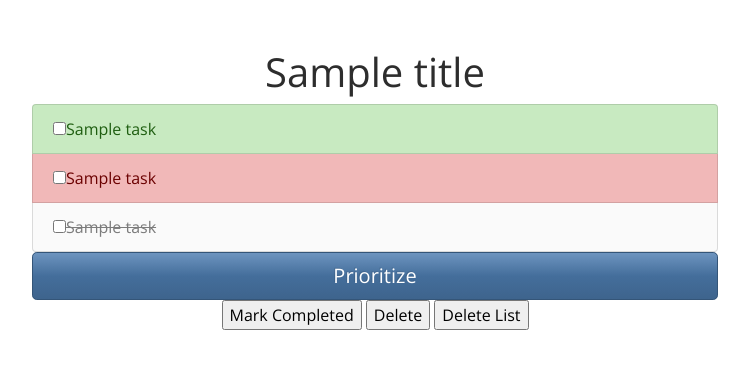
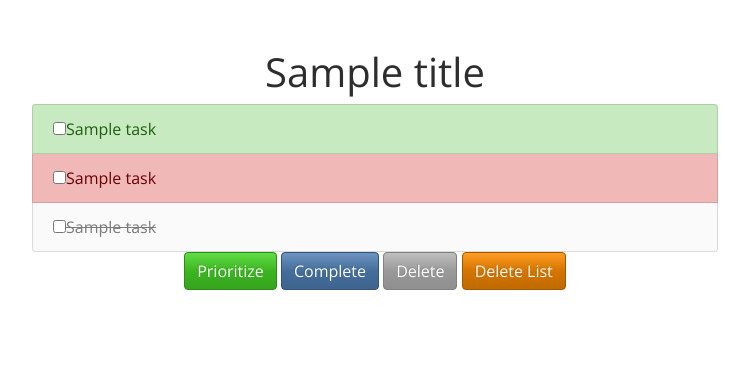
Before and after one commit to alecoad/final-project, a Flask app: template five25/templates/tasks.html in a window 1280 px wide. Shown: the part 76-445 px from the top of the page, without its empty margins (265-1014 px from the left). Run offline with Flask 2, Linux system fonts and the light colour scheme; the template is opened without the code that fills it: most values are stand-ins (such as "Sample title", 1, 10 or a date in 2020); some libraries are stand-ins or nearby versions; some web fonts are replaced.

Commit message:
Style buttons

```diff
--- a/five25/templates/tasks.html
+++ b/five25/templates/tasks.html
@@ -24,12 +24,18 @@
             </li>
           {% endfor %}
         </ul>
-        <button type="submit" class="btn btn-primary btn-lg btn-block" formaction="{{ url_for('focus', list_id=list_id) }}">
+        <button type="submit" class="btn btn-success btn-md" formaction="{{ url_for('focus', list_id=list_id) }}">
           Prioritize
         </button>
-        <input type="submit" formaction="{{ url_for('complete', list_id=list_id) }}" value="Mark Completed">
-        <input type="submit" formaction="{{ url_for('delete_task', list_id=list_id) }}" value="Delete">
-        <input type="submit" formaction="{{ url_for('focus', list_id=list_id) }}" value="Delete List">
+        <button type="submit" class="btn btn-primary btn-md" formaction="{{ url_for('complete', list_id=list_id) }}">
+          Complete
+        </button>
+        <button type="submit" class="btn btn-secondary btn-md" formaction="{{ url_for('delete_task', list_id=list_id) }}">
+          Delete
+        </button>
+        <button type="submit" class="btn btn-warning btn-md" formaction="{{ url_for('focus', list_id=list_id) }}" onclick="return confirm('Are you absolutely sure?')">
+          Delete List
+        </button>
       </form>
     </div>
   </div>
```
